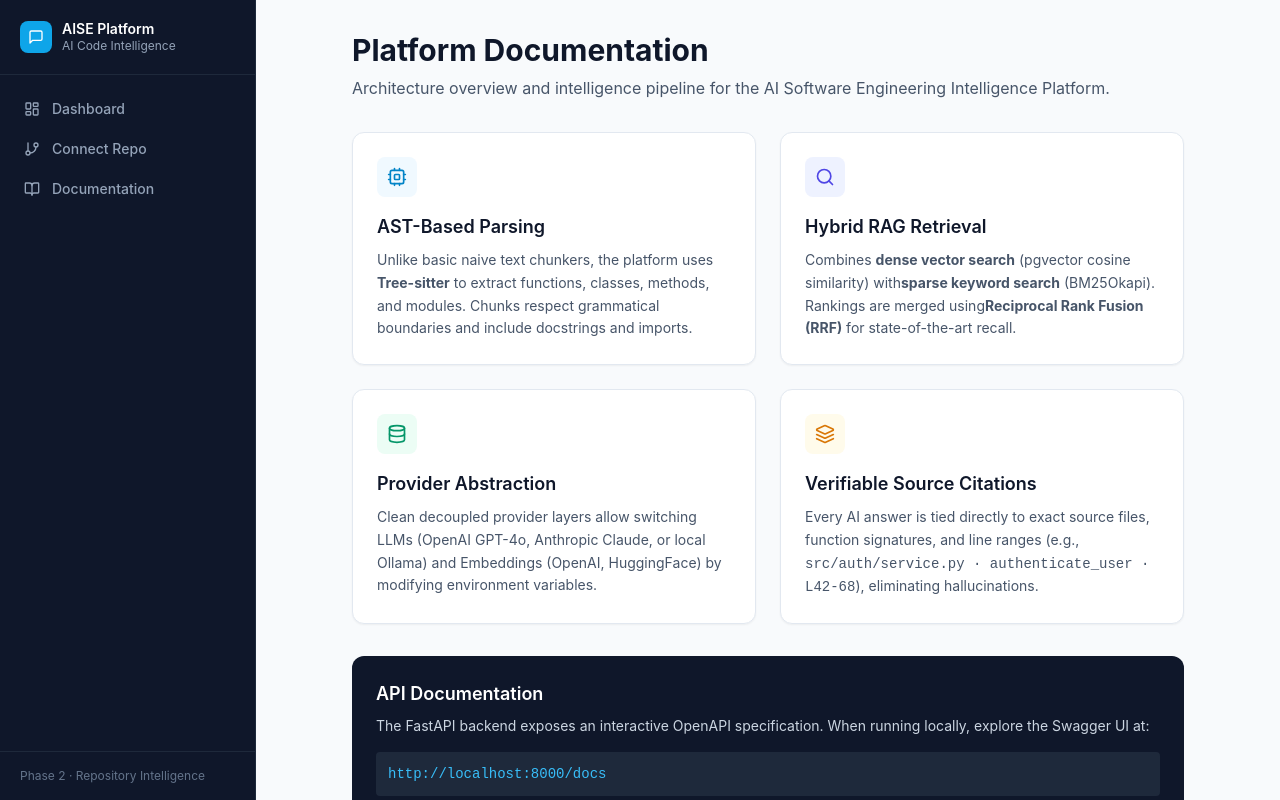
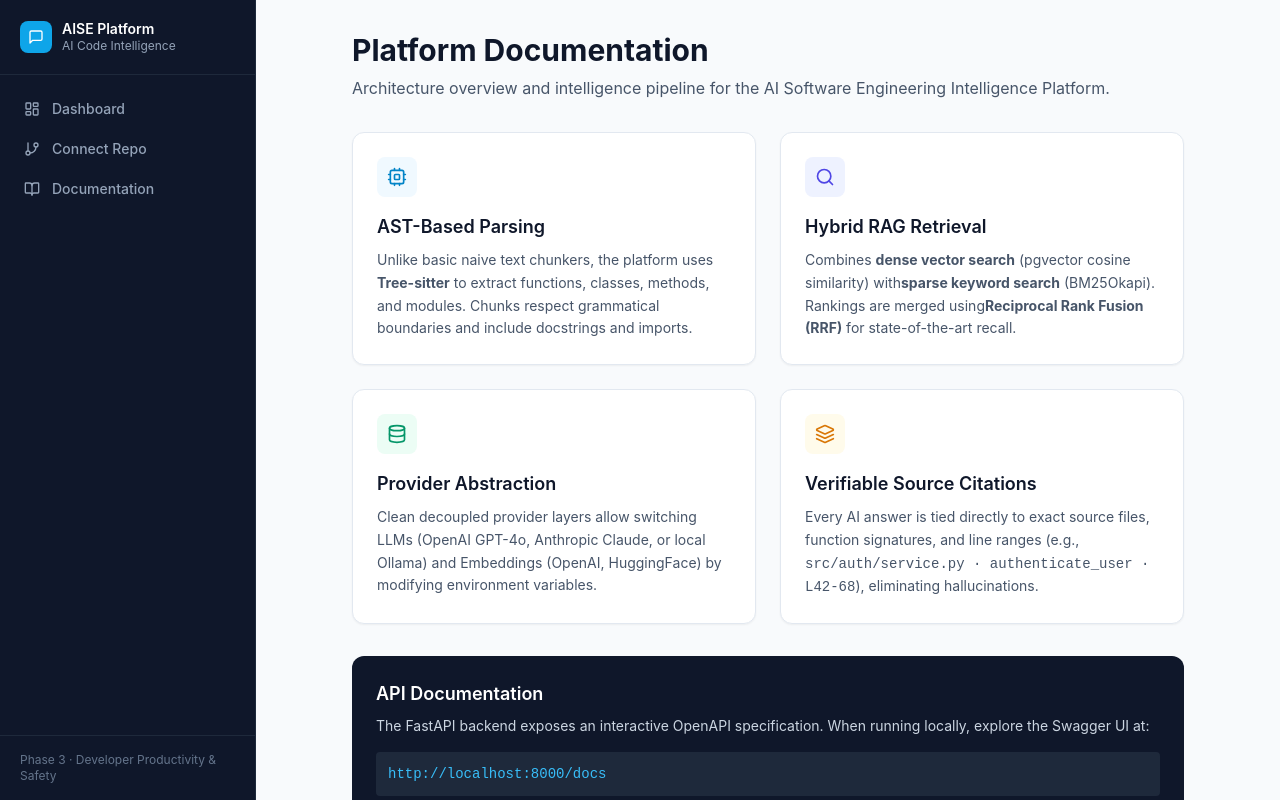
Before and after one commit to krishnaansh77/AI-Engineering-platform, a Next.js app in the folder frontend/: page /docs in a window 1280 px wide. Built offline with nearby package versions, Linux system fonts and the light colour scheme.

Commit message:
Update production phase label

```diff
--- a/frontend/src/app/layout.tsx
+++ b/frontend/src/app/layout.tsx
@@ -58,7 +58,7 @@ export default function RootLayout({
 
           {/* Footer */}
           <div className="px-5 py-4 border-t border-slate-800">
-            <p className="text-slate-500 text-xs">Phase 2 · Repository Intelligence</p>
+            <p className="text-slate-500 text-xs">Phase 3 · Developer Productivity &amp; Safety</p>
           </div>
         </aside>
 
```
